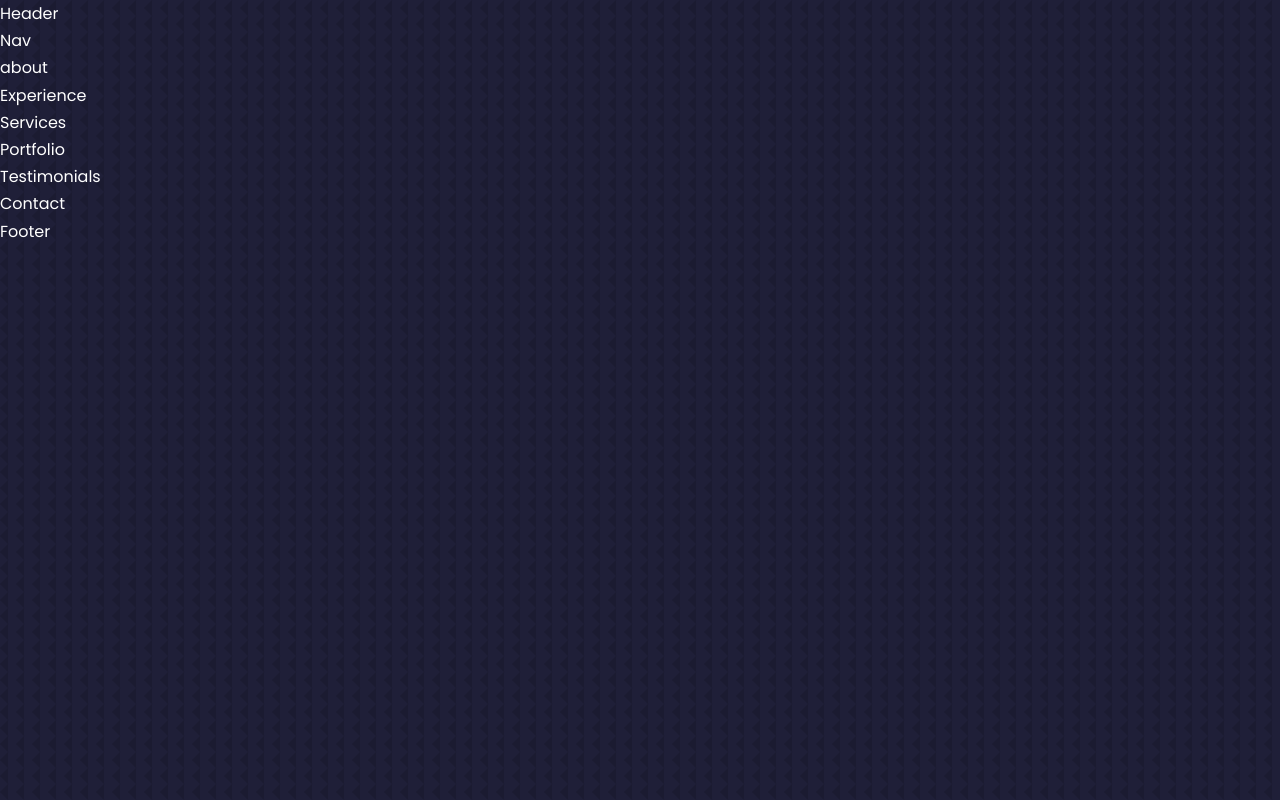
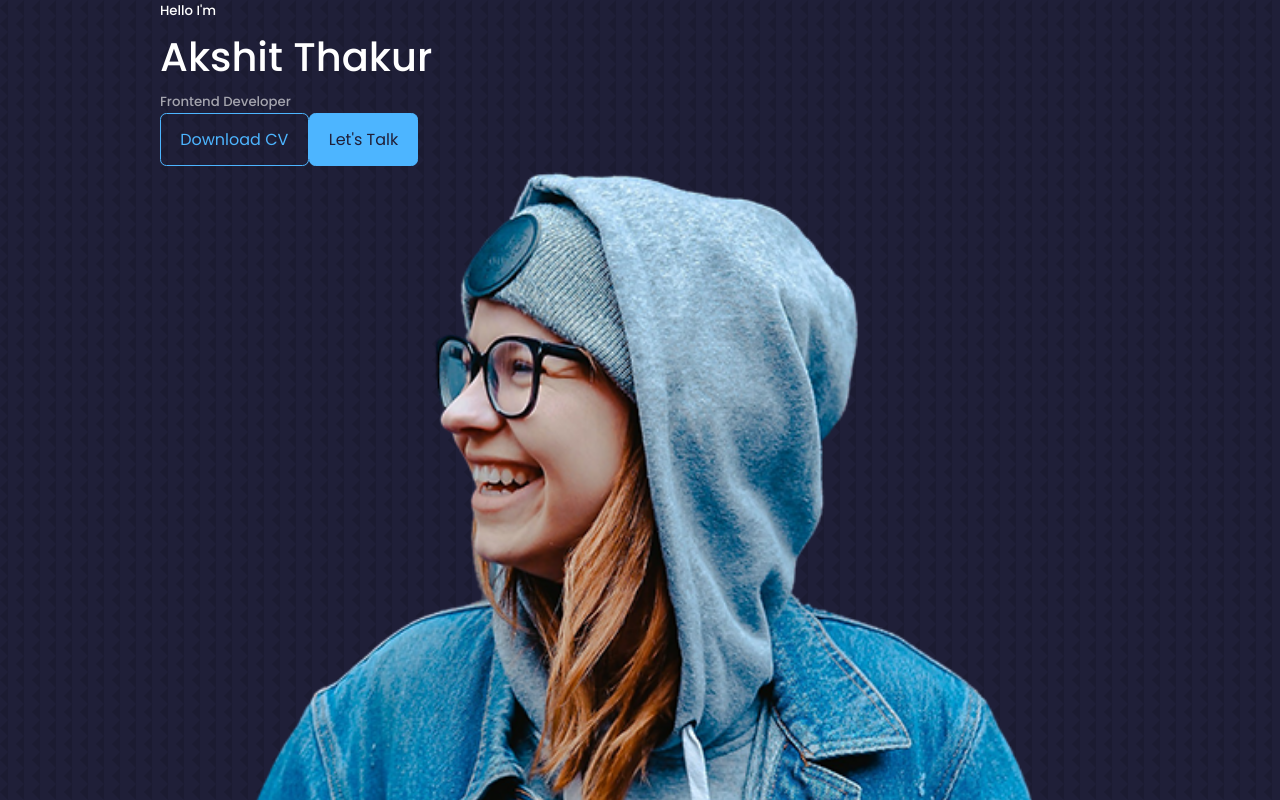
Before and after one commit to akshit2649/Portfolio, a React (Create React App) app in the folder react-portfolio-website/: page / in a window 1280 px wide. Shown: the top 800 px of the page. Built offline with nearby package versions, Linux system fonts and the light colour scheme.

Commit message:
Header Component

```diff
--- /dev/null
+++ b/react-portfolio-website/src/components/header/CTA.jsx
@@ -0,0 +1,17 @@
+import React from "react";
+import CV from "../../assets/cv.pdf";
+
+const CTA = () => {
+  return (
+    <div className={`cta`}>
+      <a href={CV} download className="btn">
+        Download CV
+      </a>
+      <a href="contact" className="btn btn-primary">
+        Let's Talk
+      </a>
+    </div>
+  );
+};
+
+export default CTA;
--- a/react-portfolio-website/src/components/header/Header.jsx
+++ b/react-portfolio-website/src/components/header/Header.jsx
@@ -1,8 +1,27 @@
 import React from "react";
+import CTA from "./CTA";
 import classes from "./Header.module.css";
+import ME from "../../assets/me.png";
 
 const Header = () => {
-  return <div>Header</div>;
+  return (
+    <header>
+      <div className={`container ${classes.header__container}`}>
+        <h5>Hello I'm</h5>
+        <h1>Akshit Thakur</h1>
+        <h5 className="text-light">Frontend Developer</h5>
+        <CTA />
+
+        <div className="me">
+          <img src={ME} alt="me" />
+        </div>
+
+        <a href="#contact" className="scroll__down">
+          Scroll Down
+        </a>
+      </div>
+    </header>
+  );
 };
 
 export default Header;
--- a/react-portfolio-website/src/index.css
+++ b/react-portfolio-website/src/index.css
@@ -104,7 +104,7 @@ a:hover {
 }
 
 .btn-primary {
-  background: var(--btn-primary);
+  background: var(--color-primary);
   color: var(--color-bg);
 }
 
```
Also changed, not shown: react-portfolio-website/src/components/header/HeaderSocials.jsx (added, +13 -0 lines).
